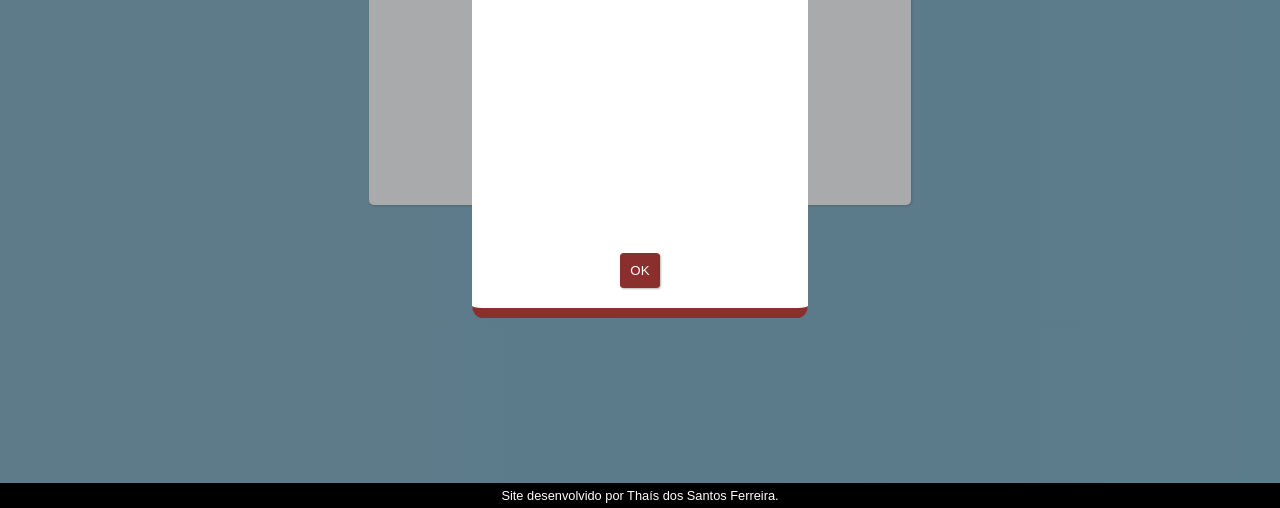
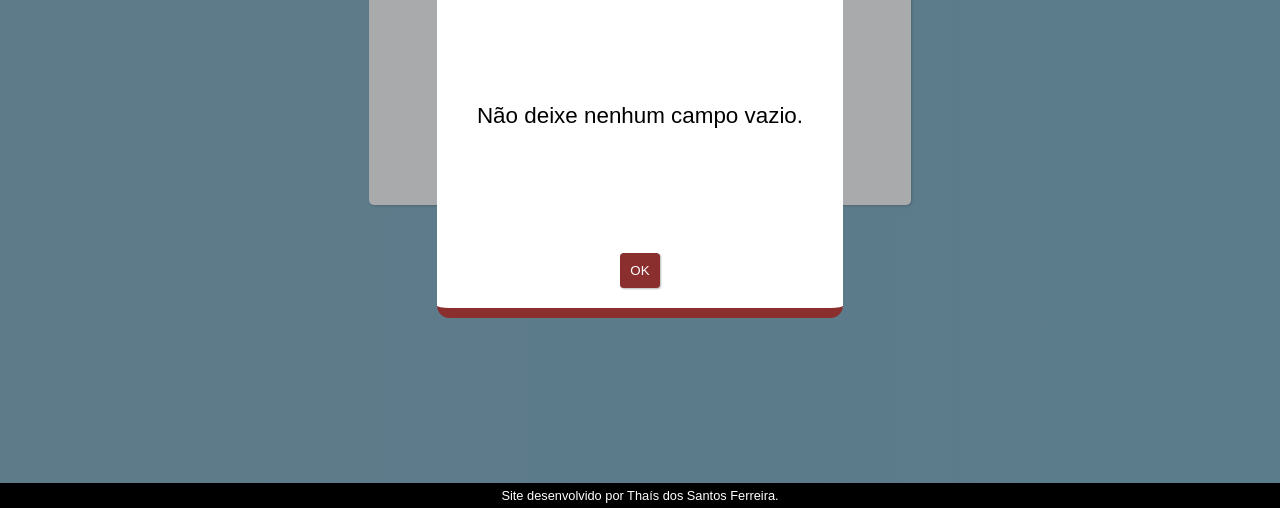
Before and after one commit to thayzfeh/PW-II, a plain HTML site: page ex2708/ex06/index.html in a window 1280 px wide. Both pictures are taken after a click on the input "CADASTRAR". Shown: the part 292-800 px from the top of the page. Drawn offline with Linux system fonts and the light colour scheme.

Commit message:
ex06 99% finalizado
pai nosso que estais no céu abençoado seja vosso nome venha a nós o vosso reino.

```diff
--- a/ex2708/ex06/index.html
+++ b/ex2708/ex06/index.html
@@ -25,7 +25,7 @@
                 <label for="sobrenome">Sobrenome</label>
                 <input type="text" name="sobrenome" id="sobrenome" class="input"><br>
                 <label for="email">E-mail</label>
-                <input type="email" name="email" id="email" class="input"><br>
+                <input type="text" name="email" id="email" class="input"><br>
                 <label for="telefone">Telefone</label>
                 <input type="tel" name="telefone" id="telefone" class="input"><br>
                 <input type="submit" value="CADASTRAR" onclick="verificar()">
--- a/ex2708/ex06/script.js
+++ b/ex2708/ex06/script.js
@@ -1,5 +1,9 @@
 let displayOutput = window.document.querySelector('div.output');
 let mensagemErro = window.document.querySelector('p#mensagemErro');
+var erros= [];
+function estaVazio(input){
+    return input == '';
+}
 function temNumero(input){
     return /\d/.test(input);
 
@@ -10,29 +14,88 @@ function temEspaco(input){
     return input.length >1;
 }
 function mostrarErro(erro){
+    if(!mensagemErro.innerHTML.includes(erro)){
     mensagemErro.innerHTML += `${erro}<br>`;
+    }
 }
 function fecharPopup(){
     displayOutput.removeAttribute('ativado');
-    mensagemErro = '';
+    setTimeout(() => {mensagemErro.innerHTML = ''}, 500);
+}
+function resetarErros(inputs){
+    erros = [];
+    inputs.forEach(input => {
+        erros.push(false);
+        input.removeAttribute('erro');
+    });
+    return erros;
+}
+function verificarNome(index, input){
+    let nomeCampo = index == 0? 'nome':'sobrenome';
+    if(temNumero(input)){
+        mostrarErro(`Seu ${nomeCampo} não pode possuir números.`);
+        erros[index] = true;
+    }
+    if(temEspaco(input)){
+        mostrarErro(`Por favor, insira apenas um nome no campo de ${nomeCampo}.`);
+        erros[index] = true;
+    }
+}
+function verificarEmail(index, input){
+    if(!estaVazio(input)){
+        if(temEspaco(input)){
+            mostrarErro('Seu e-mail não pode pussuir espaços.');
+            erros[index] = true;
+        }
+        if(!input.includes('@')){
+            mostrarErro('Seu e-mail deve conter @.');
+            erros[index] = true;
+        }
+        if(!input.endsWith('.com') && !input.endsWith('.br')){
+            mostrarErro('Seu e-mail deve terminar com .com ou .br');
+            erros[index] = true;
+        }
+    }
+}
+function verificarTelefone(index, input){
+    let regex = /^\s*([(]\d{2}[)]|\d{0})[-. ]?(\d{5}|\d{4})[-. ]?(\d{4})[-. ]?\s*$/;
+    if(!regex.test(input) && !estaVazio(input)){
+        mostrarErro('Formate o número de telefone para o descrito dentro do campo.');
+        erros[index] =true;
+    }
 }
 function verificar(){
     let inputs = window.document.querySelectorAll('input.input');
     let currentIndex = 0;
-    let erro = false;
+    erros = resetarErros(inputs);
+    console.log(erros);
     do{
         let input = inputs[currentIndex].value;
+        if(estaVazio(input)){
+            mostrarErro('Não deixe nenhum campo vazio.');
+            erros[currentIndex] = true;
+        }
         switch(currentIndex){
-            case 0:
-                if(temNumero(input)){
-                    mostrarErro('Seu nome não pode possuir números.');
-                }
-                if(temEspaco(input)){
-                    mostrarErro('Por favor, insira apenas um nome no campo de nome.');
-                }
+            case 0: case 1:
+                verificarNome(currentIndex, input);
+                break;
+            case 2:
+                verificarEmail(currentIndex, input);
+                break;
+            case 3:
+                verificarTelefone(currentIndex, input);
         }
+        currentIndex++;
+    }while(currentIndex < inputs.length);
+    if(erros.includes(true)){
         displayOutput.setAttribute('ativado',1);
-        currentIndex++;
-    }while(!erro && currentIndex < inputs.length-1);
+    for(let i = 0; i<erros.length; i++){
+        if(erros[i]){
+            inputs[i].setAttribute('erro',1);
+        }
+    }
+    }else{
+        window.alert('FEITO!');
+    }
 
 }
--- a/ex2708/ex06/style.css
+++ b/ex2708/ex06/style.css
@@ -40,7 +40,7 @@ label{
     width: 20%;
     text-align: left;
 }
-input[type=text] , input[type=email], input[type=tel] {
+input[type=text], input[type=tel] {
     height: 25px;
     width: 30%;
     margin: 10px 0px;
```
